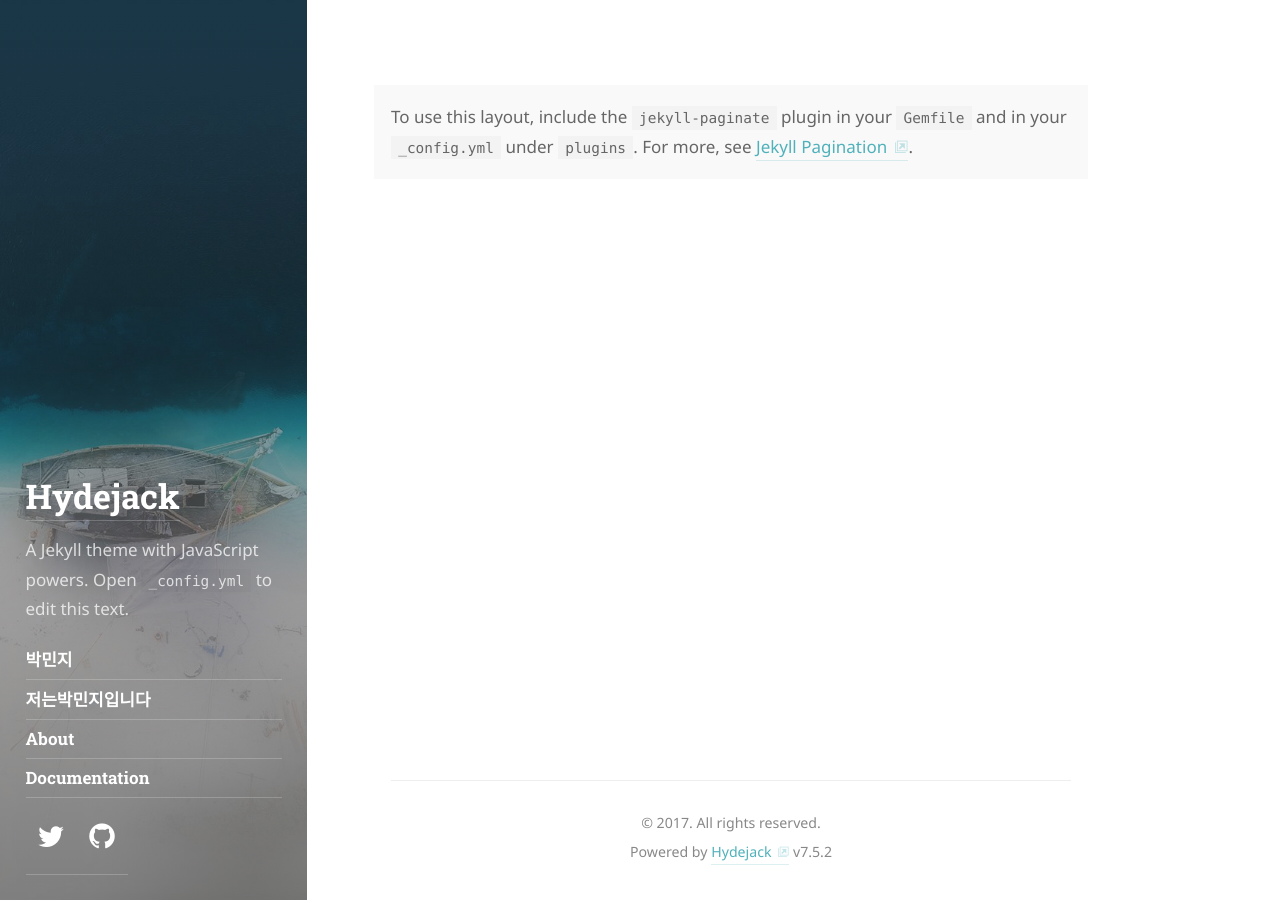
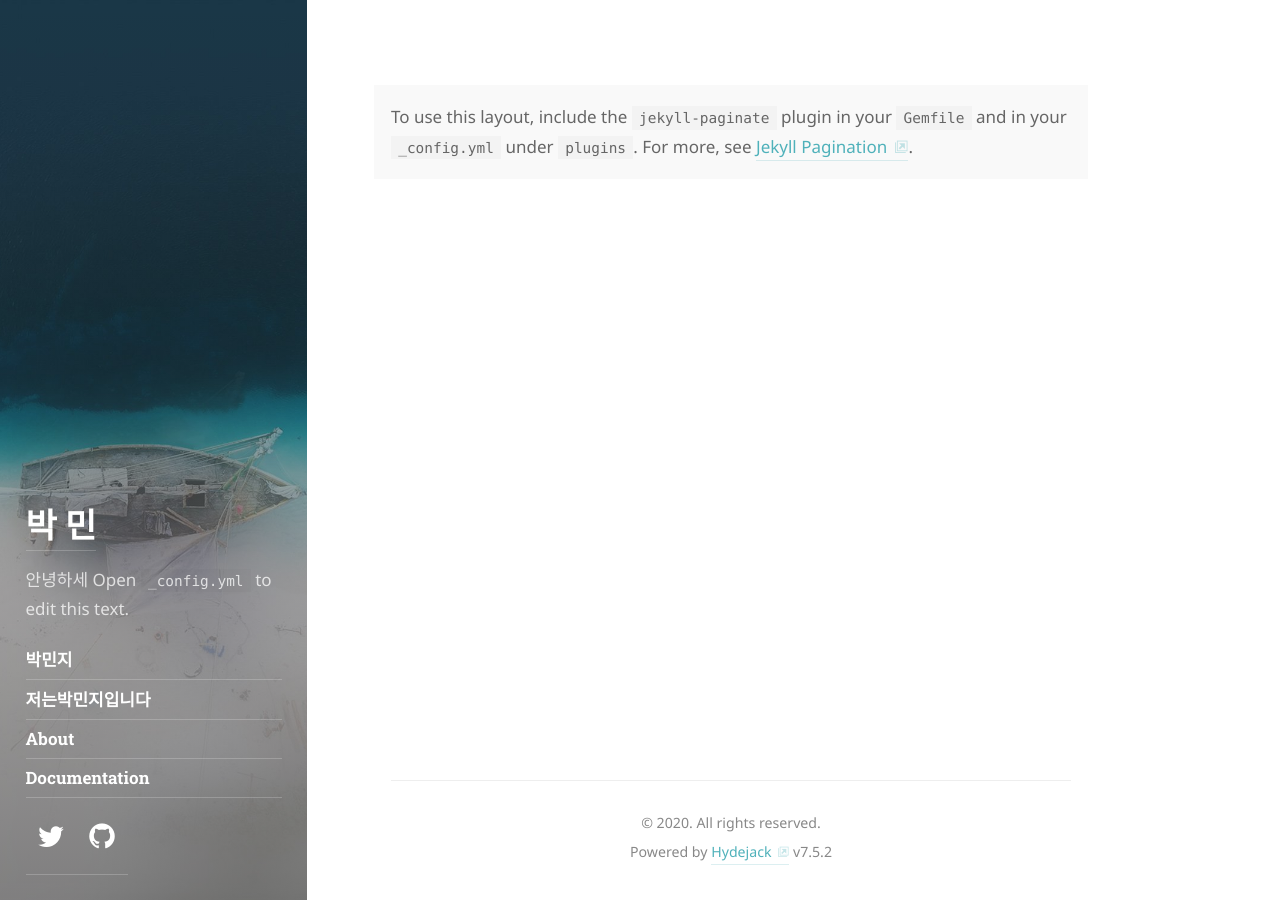
Before and after one commit to qkralswl689/blog, a Jekyll site: the page built from index.html, in a window 1280 px wide. Built offline with Jekyll 4.4.1, drawn with Linux system fonts in a browser that asks for light colours; some web fonts are replaced; the list of posts is cut into pages by our own code.

Commit message:
Update _config.yml

```diff
--- a/_config.yml
+++ b/_config.yml
@@ -22,18 +22,17 @@ baseurl: ""
 lang:                  en
 
 # The title of your blog. Used in the sidebar and the browser tab.
-title:                 Hydejack
+title:                 박 민
 
 # A short description (~150 chars) of the page used for the meta description tag.
 # Can use markdown, but no more than one paragraph (enforced by `>`)
 description:           >
-  A Jekyll theme with JavaScript powers. "Best Theme by a Mile".
-  Combines the best of static sites and modern web apps.
+  박민지의 페이지 입니다.
   Open `_config.yml` to edit this text.
 
 # A shorter description for the sidebar.
 tagline:               >
-  A Jekyll theme with JavaScript powers.
+  안녕하세
   Open `_config.yml` to edit this text.
 
 # A list of keywords for your blog
@@ -45,13 +44,13 @@ logo:                  /assets/icons/icon.png
 # This should be the same author as first entry in `_data/authors.yml`.
 # Duplication is necessary due to the `jekyll-feed`, `jekyll-seo-tag` plugin.
 author:
-  name:                <firstname> <lastname>
-  email:               <mail@domain.tld>
+  name:                <MINJI> <PARK>
+  email:               <qkralswl689@gmail.com>
   # Used by `jekyll-seo-tag`:
   # twitter:             <username>
 
 # This text will appear in a `<small>` tag in the footer of every page.
-copyright:             © 2017. All rights reserved.
+copyright:             © 2020. All rights reserved.
 
 # Add links to the footer.
 # Typically you'll want to link to your impress, cookies or privacy policy, etc.
```
